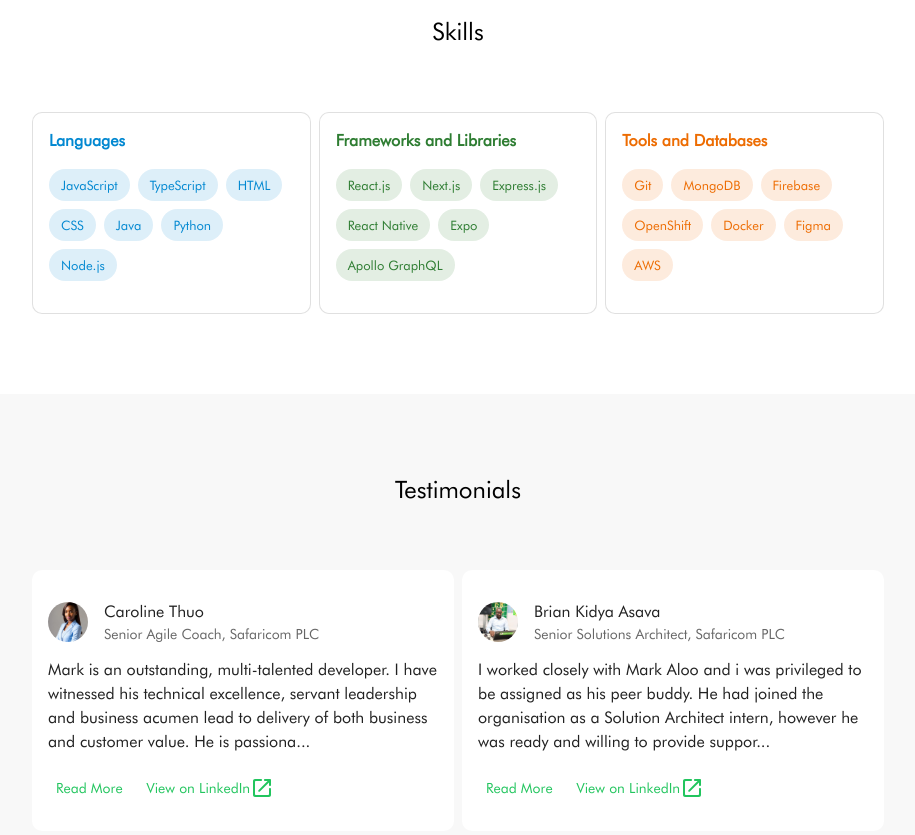
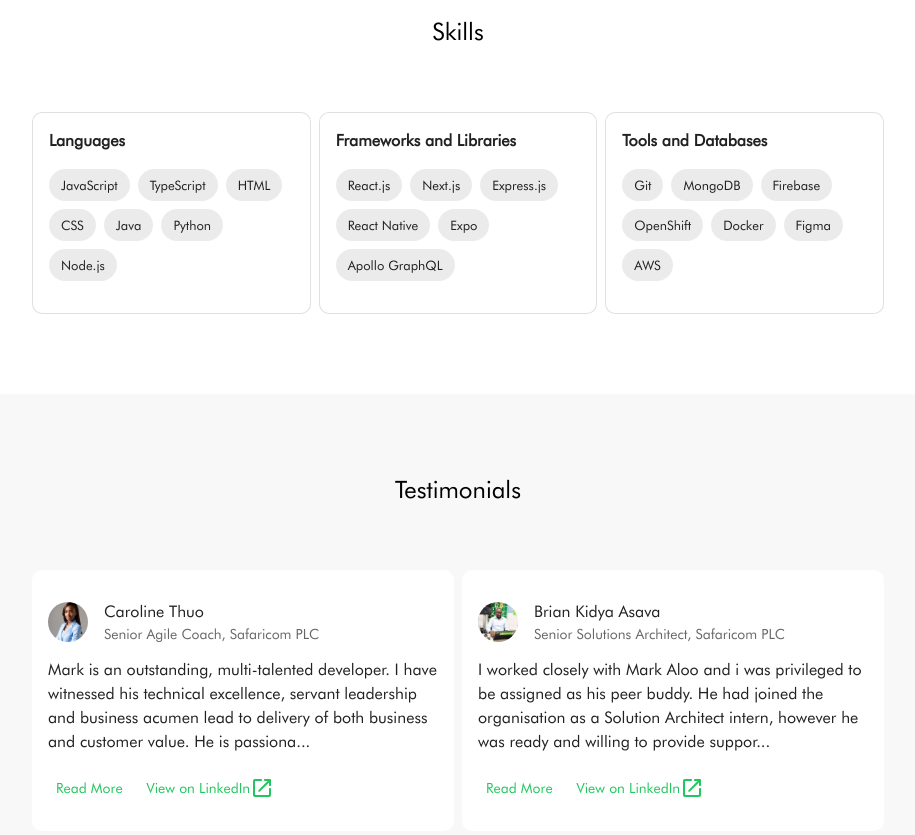
Before and after one commit to thecodeinfluencer/react-nextjs-mui-portfolio, a Next.js app: page / in a window 1280 px wide. Shown: the part 1820-2655 px from the top of the page, without its empty margins (182-1097 px from the left). Built offline with nearby package versions, Linux system fonts and the light colour scheme.

Commit message:
simplify skill section

```diff
--- a/next.config.js
+++ b/next.config.js
@@ -3,7 +3,12 @@
 const nextConfig = {
   output: "standalone",
   images: {
-    domains: ["gravatar.com", "media.licdn.com"],
+    domains: [
+      "gravatar.com",
+      "media.licdn.com",
+      "lh3.googleusercontent.com",
+      "pbs.twimg.com",
+    ],
   },
 };
 
--- a/sections/skills-section.tsx
+++ b/sections/skills-section.tsx
@@ -19,7 +19,7 @@ export default function SkillsSection() {
 
   const { resolvedTheme } = useNextTheme();
   const {
-    palette: { grey, background, success, warning, info },
+    palette: { grey, background },
   } = useTheme();
 
   useEffect(() => setIsClient(true), []);
@@ -42,10 +42,7 @@ export default function SkillsSection() {
           <Grid item xs={12} sm={6} md={4}>
             <Card variant="outlined">
               <CardContent>
-                <Typography
-                  color={info.main}
-                  sx={{ fontWeight: "bold", mb: 2 }}
-                >
+                <Typography sx={{ fontWeight: "bold", mb: 2 }}>
                   Languages
                 </Typography>
                 {profile.skills
@@ -54,12 +51,8 @@ export default function SkillsSection() {
                     <Chip
                       key={skill.label}
                       label={skill.label}
-                      sx={{
-                        mr: 1,
-                        mb: 1,
-                        color: info.main,
-                        bgcolor: `${info.main}22`,
-                      }}
+                      sx={{ mr: 1, mb: 1 }}
+                      variant={resolvedTheme == "dark" ? "outlined" : "filled"}
                     />
                   ))}
               </CardContent>
@@ -68,10 +61,7 @@ export default function SkillsSection() {
           <Grid item xs={12} sm={6} md={4}>
             <Card variant="outlined">
               <CardContent>
-                <Typography
-                  color={success.main}
-                  sx={{ fontWeight: "bold", mb: 2 }}
-                >
+                <Typography sx={{ fontWeight: "bold", mb: 2 }}>
                   Frameworks and Libraries
                 </Typography>
                 {profile.skills
@@ -80,12 +70,8 @@ export default function SkillsSection() {
                     <Chip
                       key={skill.label}
                       label={skill.label}
-                      sx={{
-                        mr: 1,
-                        mb: 1,
-                        color: success.main,
-                        bgcolor: `${success.main}22`,
-                      }}
+                      sx={{ mr: 1, mb: 1 }}
+                      variant={resolvedTheme == "dark" ? "outlined" : "filled"}
                     />
                   ))}
               </CardContent>
@@ -94,10 +80,7 @@ export default function SkillsSection() {
           <Grid item xs={12} sm={6} md={4}>
             <Card variant="outlined">
               <CardContent>
-                <Typography
-                  color={warning.main}
-                  sx={{ fontWeight: "bold", mb: 2 }}
-                >
+                <Typography sx={{ fontWeight: "bold", mb: 2 }}>
                   Tools and Databases
                 </Typography>
                 {profile.skills
@@ -106,12 +89,8 @@ export default function SkillsSection() {
                     <Chip
                       key={skill.label}
                       label={skill.label}
-                      sx={{
-                        mr: 1,
-                        mb: 1,
-                        color: warning.main,
-                        bgcolor: `${warning.main}22`,
-                      }}
+                      sx={{ mr: 1, mb: 1 }}
+                      variant={resolvedTheme == "dark" ? "outlined" : "filled"}
                     />
                   ))}
               </CardContent>
```
